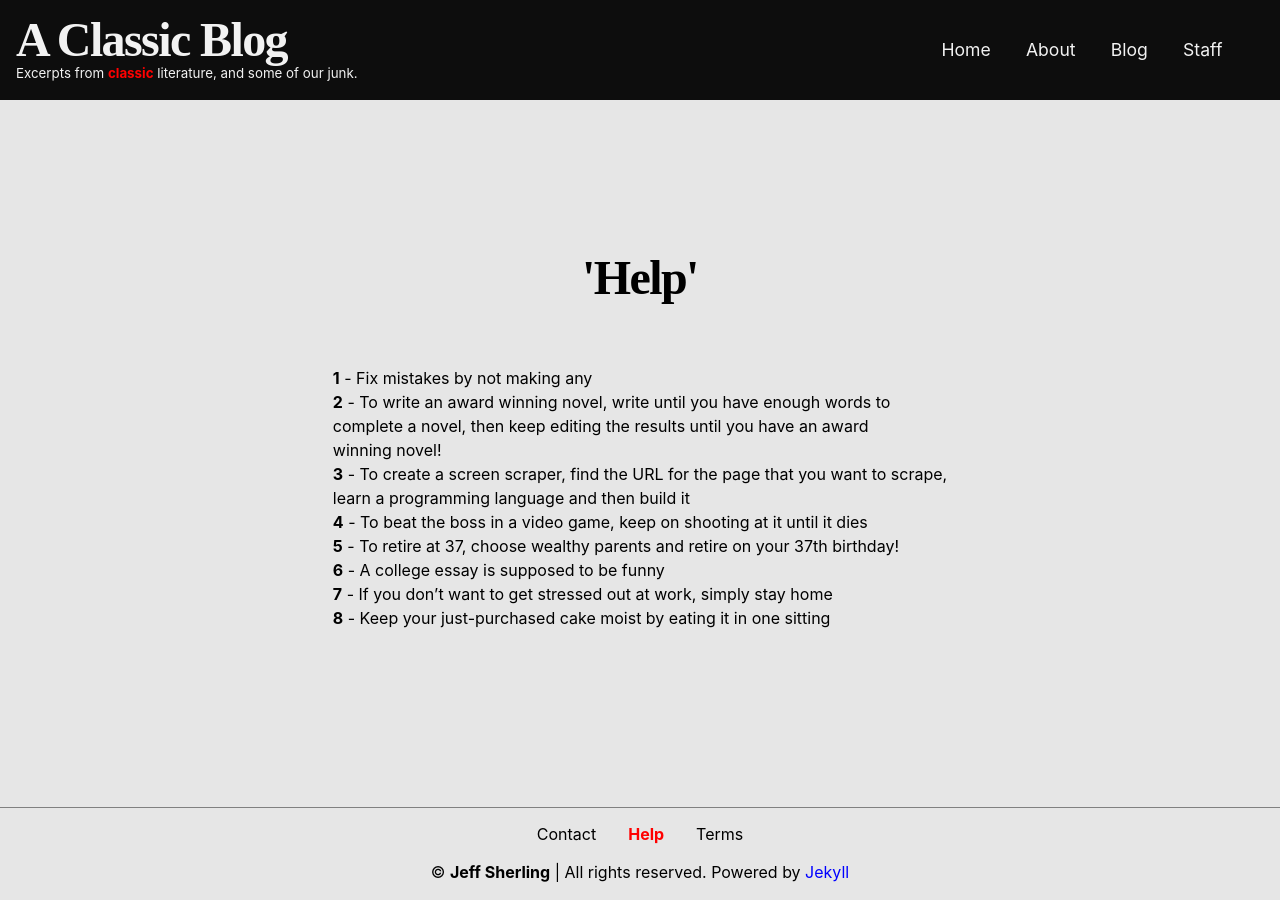
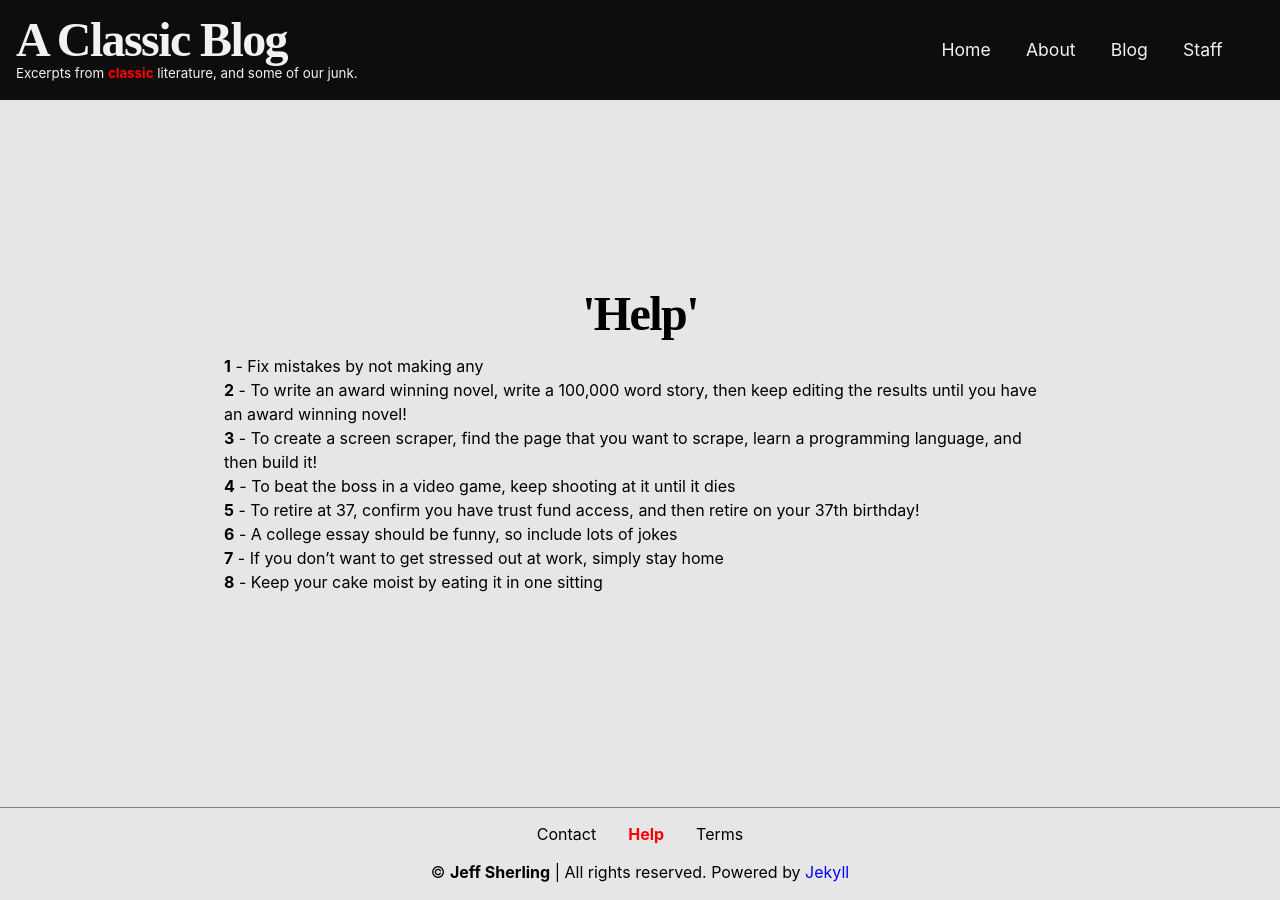
Before and after one commit to jsherling/classic-blog, a Jekyll site: the page built from help.md, in a window 1280 px wide. Built offline with Jekyll 4.4.1, drawn with Linux system fonts in a browser that asks for light colours.

Commit message:
Tweak wording on static/blog pages + CSS

```diff
--- a/_includes/static.html
+++ b/_includes/static.html
@@ -1,6 +1,6 @@
 <div class="container">
-  <h1 class="mb-1em">{{ page.title }}</h1>
-  <p class="static left">
+  <h1>{{ page.title }}</h1>
+  <p class="left">
     {{ content }}
   </p>
 </div>
--- a/_sass/style/_base.scss
+++ b/_sass/style/_base.scss
@@ -63,7 +63,7 @@ li {
 }
 
 .mb-1em {
-  margin-bottom: 1em;
+  margin-bottom: 0.8em;
 }
 
 .mb-dot5em {
--- a/_sass/style/_layout.scss
+++ b/_sass/style/_layout.scss
@@ -52,6 +52,7 @@
 }
 
 /* Container (body) */
+
 .container {
   display: flex;
   flex-direction: column;
--- a/help.md
+++ b/help.md
@@ -4,13 +4,13 @@ title: "'Help'"
 ---
 
 **1** - Fix mistakes by not making any
-**2** - To write an award winning novel, write until you have enough words to
-   complete a novel, then keep editing the results until you have an award
-   winning novel!
-**3** - To create a screen scraper, find the URL for the page that you want to scrape,
-   learn a programming language and then build it
-**4** - To beat the boss in a video game, keep on shooting at it until it dies
-**5** - To retire at 37, choose wealthy parents and retire on your 37th birthday!
-**6** - A college essay is supposed to be funny
+**2** - To write an award winning novel, write a 100,000 word story, then keep
+   editing the results until you have an award winning novel!
+**3** - To create a screen scraper, find the page that you want to scrape,
+   learn a programming language, and then build it!
+**4** - To beat the boss in a video game, keep shooting at it until it dies
+**5** - To retire at 37, confirm you have trust fund access, and then retire on
+   your 37th birthday!
+**6** - A college essay should be funny, so include lots of jokes
 **7** - If you don't want to get stressed out at work, simply stay home
-**8** - Keep your just-purchased cake moist by eating it in one sitting
+**8** - Keep your cake moist by eating it in one sitting
```
Also changed, not shown: blog.html (+4 -3 lines), index.md (+5 -2 lines).
